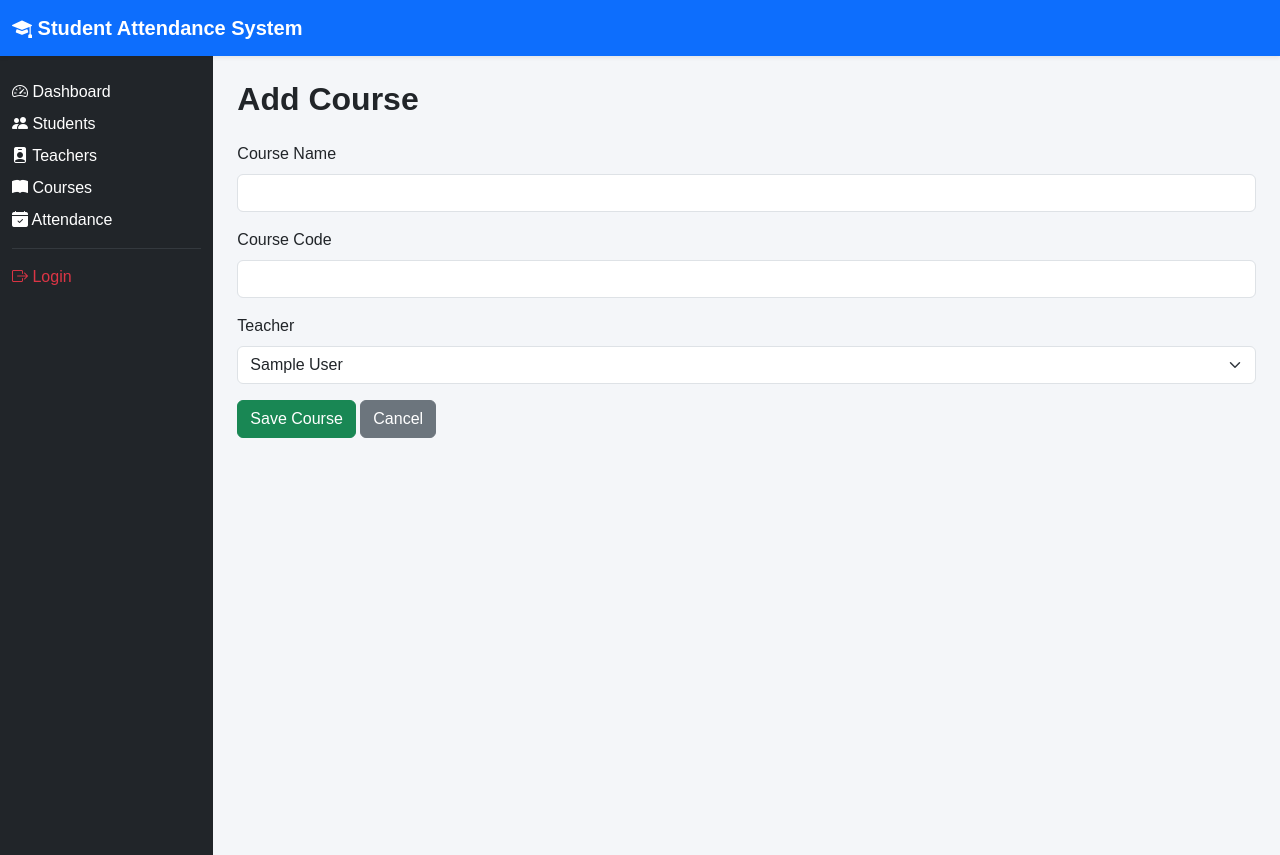
After one commit to Jonnie-k/student-attendance-frontend, a Django app: page /courses/add/ in a window 1280 px wide. The commit adds this page. Shown: the top 855 px of the page. Run offline with Django 5.2, Linux system fonts and the light colour scheme; tables that the repository leaves empty hold one stand-in row (values such as "Sample post"); a database or web service that is not in the repository returns one stand-in record (values such as "Sample title"); data that the repository does not hold is empty.

Commit message:
Complete Course CRUD with teacher integration

```diff
--- a/frontend/urls.py
+++ b/frontend/urls.py
@@ -17,8 +17,18 @@ urlpatterns = [
     path("teachers/delete/<int:teacher_id>/", views.delete_teacher, name="delete_teacher"),
 
     # Courses
-    path("courses/", views.courses, name="courses"),
-
+  path("courses/", views.courses, name="courses"),
+path("courses/add/", views.add_course, name="add_course"),
+path(
+    "courses/edit/<int:course_id>/",
+    views.edit_course,
+    name="edit_course",
+),
+path(
+    "courses/delete/<int:course_id>/",
+    views.delete_course,
+    name="delete_course",
+),
     # Attendance
     path("attendance/", views.attendance, name="attendance"),
     path("courses/", views.courses, name="courses"),
--- a/frontend/views.py
+++ b/frontend/views.py
@@ -362,14 +362,13 @@ def add_course(request):
         },
     )
 
-
 def edit_course(request, course_id):
-    url = f"{BASE_API}/courses/{course_id}/"
-
     teachers = requests.get(f"{BASE_API}/teachers/").json()
 
     if isinstance(teachers, dict):
         teachers = teachers.get("results", teachers)
+
+    url = f"{BASE_API}/courses/{course_id}/"
 
     if request.method == "POST":
         data = {
@@ -387,8 +386,8 @@ def edit_course(request, course_id):
             request,
             "frontend/course_form.html",
             {
+                "teachers": teachers,
                 "course": data,
-                "teachers": teachers,
                 "error": response.json(),
             },
         )
@@ -402,34 +401,15 @@ def edit_course(request, course_id):
             request,
             "frontend/course_form.html",
             {
+                "teachers": teachers,
                 "course": course,
-                "teachers": teachers,
             },
         )
 
     return redirect("courses")
 
-
 def delete_course(request, course_id):
-    url = f"{BASE_API}/courses/{course_id}/"
-
-    if request.method == "POST":
-        requests.delete(url)
-        return redirect("courses")
-
-    response = requests.get(url)
-
-    if response.status_code == 200:
-        course = response.json()
-
-        return render(
-            request,
-            "frontend/course_delete.html",
-            {
-                "course": course,
-            },
-        )
-
+    requests.delete(f"{BASE_API}/courses/{course_id}/")
     return redirect("courses")
 
 
--- /dev/null
+++ b/templates/frontend/course_form.html
@@ -0,0 +1,73 @@
+{% extends "frontend/base.html" %}
+
+{% block title %}
+{% if course %}Edit Course{% else %}Add Course{% endif %}
+{% endblock %}
+
+{% block content %}
+
+<h2 class="mb-4">
+    {% if course %}Edit Course{% else %}Add Course{% endif %}
+</h2>
+
+{% if error %}
+<div class="alert alert-danger">
+    {{ error }}
+</div>
+{% endif %}
+
+<form method="POST">
+    {% csrf_token %}
+
+    <div class="mb-3">
+        <label class="form-label">Course Name</label>
+        <input
+            type="text"
+            name="course_name"
+            class="form-control"
+            value="{{ course.course_name|default:'' }}"
+            required
+        >
+    </div>
+
+    <div class="mb-3">
+        <label class="form-label">Course Code</label>
+        <input
+            type="text"
+            name="course_code"
+            class="form-control"
+            value="{{ course.course_code|default:'' }}"
+            required
+        >
+    </div>
+
+    <div class="mb-3">
+        <label class="form-label">Teacher</label>
+
+        <select
+            name="teacher"
+            class="form-select"
+            required
+        >
+            {% for teacher in teachers %}
+                <option
+                    value="{{ teacher.id }}"
+                    {% if course.teacher == teacher.id %}selected{% endif %}
+                >
+                    {{ teacher.full_name|default:teacher.username }}
+                </option>
+            {% endfor %}
+        </select>
+    </div>
+
+    <button class="btn btn-success">
+        Save Course
+    </button>
+
+    <a href="{% url 'courses' %}" class="btn btn-secondary">
+        Cancel
+    </a>
+
+</form>
+
+{% endblock %}
```
Also changed, not shown: templates/frontend/courses.html (+17 -2 lines).
